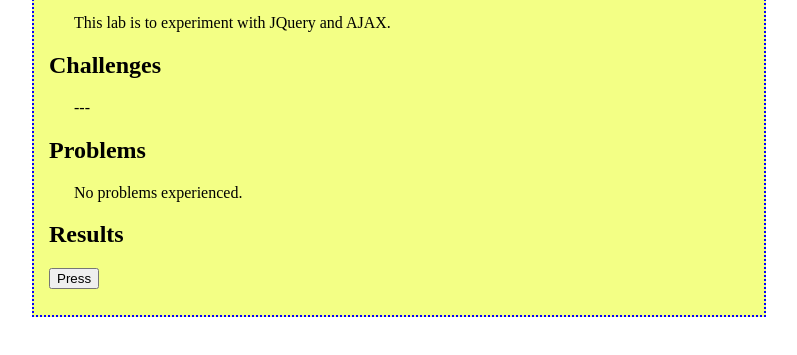
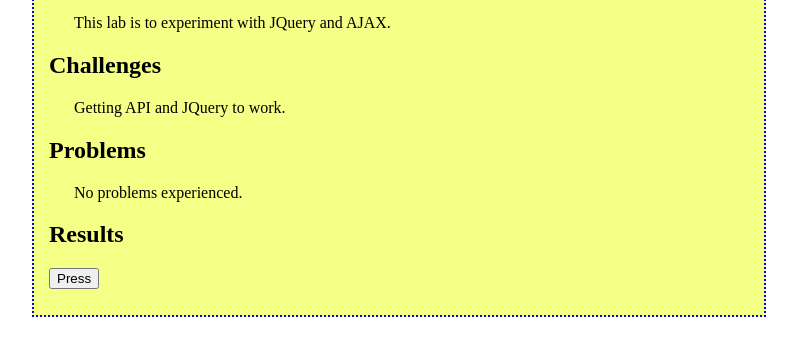
Before and after one commit to meyerphil/art101, a plain HTML site: page lab15/index.html in a window 1280 px wide. Shown: the part 125-480 px from the top of the page, without its empty margins (241-1038 px from the left). Drawn offline with nearby package versions, Linux system fonts and the light colour scheme.

Commit message:
lab15 update

```diff
--- a/lab15/index.html
+++ b/lab15/index.html
@@ -19,7 +19,7 @@
 
         <div id = "challenges">
           <h2>Challenges</h2>
-          <p>---</p>
+          <p>Getting API and JQuery to work.</p>
         </div>
 
         <div id = "problems">
```
